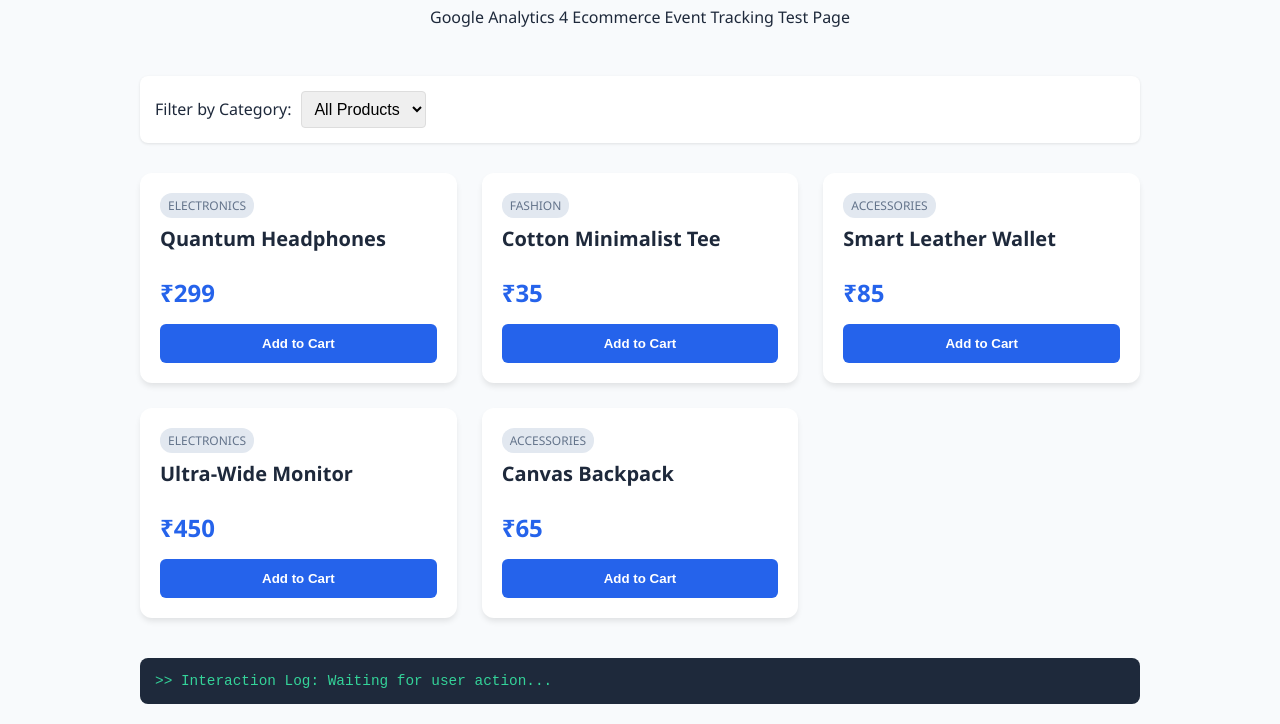
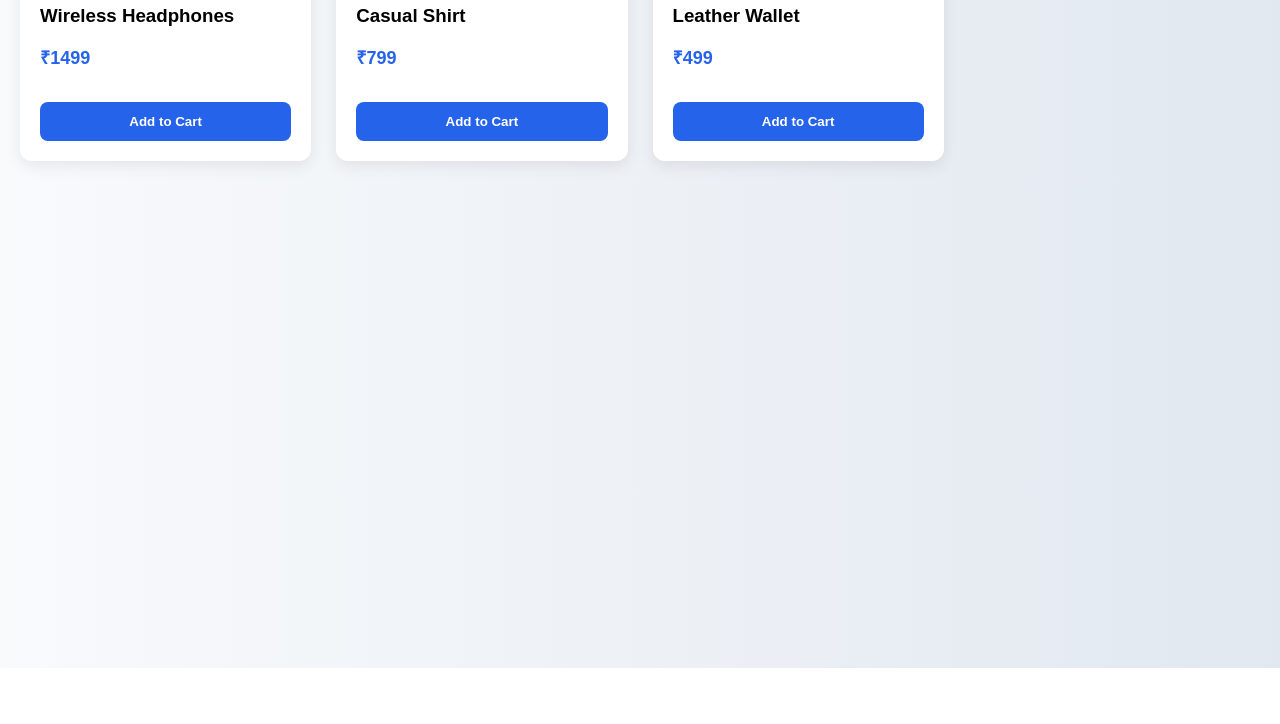
Before and after one commit to shreeshapj-Git/EduShop_demo, a plain HTML site: page index.html in a window 1280 px wide. Shown: the part 132-856 px from the top of the page. After the commit the page ends 800 px from the top, so only its background shows below. Drawn offline with Linux system fonts and the light colour scheme.

Commit message:
Update index.html
reduced GA event
detailed explanation in comments for instructions

```diff
--- a/index.html
+++ b/index.html
@@ -1,161 +1,356 @@
 <!DOCTYPE html>
-<html lang="en">
+<html>
 <head>
+
 <meta charset="UTF-8">
-    <meta name="viewport" content="width=device-width, initial-scale=1.0">
-    <title>EduShop | GA4 Ecommerce Demo</title>
+<title>GA Teaching Demo - Ecommerce</title>
+
+<style>
+
+body{
+font-family: Arial, sans-serif;
+background: linear-gradient(to right, #f8fafc, #e2e8f0);
+padding:20px;
+margin:0;
+}
+
+h2{
+text-align:center;
+margin-bottom:30px;
+}
+
+/* Grid Layout */
+.grid{
+display:grid;
+grid-template-columns:repeat(auto-fill,minmax(250px,1fr));
+gap:25px;
+}
+
+/* Product Card */
+.card{
+background:white;
+padding:20px;
+border-radius:12px;
+cursor:pointer;
+box-shadow:0 5px 15px rgba(0,0,0,0.08);
+transition: all 0.3s ease;
+position:relative;
+overflow:hidden;
+}
+
+/* Hover Effect */
+.card:hover{
+transform: translateY(-8px);
+box-shadow:0 12px 25px rgba(0,0,0,0.15);
+}
+
+/* Subtle Click Effect */
+.card:active{
+transform: scale(0.98);
+}
+
+/* Price Styling */
+.card p{
+font-size:18px;
+font-weight:bold;
+color:#2563eb;
+}
+
+/* Button Styling */
+button{
+width:100%;
+padding:12px;
+background:#2563eb;
+color:white;
+border:none;
+margin-top:15px;
+cursor:pointer;
+border-radius:8px;
+font-weight:bold;
+transition: all 0.3s ease;
+}
+
+/* Button Hover */
+button:hover{
+background:#1e40af;
+transform: translateY(-2px);
+}
+
+/* Button Click */
+button:active{
+transform: scale(0.95);
+}
+
+/* Smooth fade-in animation when cards load */
+.card{
+animation: fadeIn 0.5s ease forwards;
+opacity:0;
+}
+
+@keyframes fadeIn{
+to{
+opacity:1;
+}
+}
+
+</style>
+
+<!-- =====================================================
+LEVEL 1: BASIC GA SETUP
+
+This line loads the Google Analytics tracking library (gtag.js).
+
+Explanation for beginners:
+- This script connects your website to Google Analytics.
+- It downloads Google's tracking code from their server.
+- Without this, Google Analytics cannot record any data.
+- The "async" keyword means the script loads in the background
+  without slowing down the page loading.
+- Replace G-XXXXXXXX with your actual GA Measurement ID.
+
+===================================================== -->
 
 <script async src="https://www.googletagmanager.com/gtag/js?id=G-EQMDD3LYBM"></script>
+
 <script>
+
 window.dataLayer = window.dataLayer || [];
+
 function gtag(){dataLayer.push(arguments);}
+
 gtag('js', new Date());
 
-      // Standard Page View (Automatic)
+/*
+This initializes Google Analytics tracking for your website.
+
+Explanation for beginners:
+- 'config' tells Google Analytics which property (account) to send data to.
+- It activates tracking for the page.
+- When this runs, GA automatically records a page view event.
+- Replace G-XXXXXXXX with your real Measurement ID.
+*/
  gtag('config', 'G-EQMDD3LYBM', { 'debug_mode': true });
+
 </script>
 
-    <style>
-        :root { --primary: #2563eb; --secondary: #64748b; --bg: #f8fafc; }
-        body { font-family: 'Segoe UI', Tahoma, Geneva, Verdana, sans-serif; background: var(--bg); margin: 0; padding: 20px; color: #1e293b; }
-        .container { max-width: 1000px; margin: auto; }
-        header { text-align: center; padding: 2rem 0; }
+</head>
 
-        /* Filter Section */
-        .controls { background: white; padding: 15px; border-radius: 8px; margin-bottom: 30px; display: flex; align-items: center; gap: 10px; box-shadow: 0 1px 3px rgba(0,0,0,0.1); }
-        select { padding: 8px; border-radius: 4px; border: 1px solid #ddd; font-size: 1rem; }
-
-        /* Product Grid */
-        .grid { display: grid; grid-template-columns: repeat(auto-fill, minmax(280px, 1fr)); gap: 25px; }
-        .card { background: white; border-radius: 12px; padding: 20px; transition: transform 0.2s; box-shadow: 0 4px 6px -1px rgba(0,0,0,0.1); cursor: pointer; position: relative; }
-        .card:hover { transform: translateY(-5px); border: 2px solid var(--primary); }
-        .category-badge { font-size: 0.75rem; background: #e2e8f0; padding: 4px 8px; border-radius: 12px; text-transform: uppercase; color: var(--secondary); }
-        h3 { margin: 10px 0; font-size: 1.25rem; }
-        .price { font-size: 1.5rem; font-weight: bold; color: var(--primary); margin-bottom: 15px; }
-
-        button { width: 100%; background: var(--primary); color: white; border: none; padding: 12px; border-radius: 6px; font-weight: 600; cursor: pointer; transition: background 0.2s; }
-        button:hover { background: #1d4ed8; }
-
-        /* Debug Console Simulation */
-        #log { margin-top: 40px; padding: 15px; background: #1e293b; color: #34d399; border-radius: 8px; font-family: monospace; font-size: 0.9rem; max-height: 200px; overflow-y: auto; }
-    </style>
-</head>
 <body>
 
-<div class="container">
-    <header>
-        <h1>EduShop Demo Store</h1>
-        <p>Google Analytics 4 Ecommerce Event Tracking Test Page</p>
-    </header>
+<h2>EduShop GA Teaching Demo</h2>
 
-    <div class="controls">
-        <label for="categoryFilter">Filter by Category:</label>
-        <select id="categoryFilter" onchange="filterProducts()">
-            <option value="All">All Products</option>
-            <option value="Electronics">Electronics</option>
-            <option value="Fashion">Fashion</option>
-            <option value="Accessories">Accessories</option>
-        </select>
-    </div>
-
-    <div class="grid" id="productGrid">
-        </div>
-
-    <div id="log">>> Interaction Log: Waiting for user action...</div>
-</div>
+<div class="grid" id="productGrid"></div>
 
 <script>
-    // 2. DUMMY PRODUCT DATA
-    const products = [
-        { id: 'p1', name: 'Quantum Headphones', price: 299, category: 'Electronics' },
-        { id: 'p2', name: 'Cotton Minimalist Tee', price: 35, category: 'Fashion' },
-        { id: 'p3', name: 'Smart Leather Wallet', price: 85, category: 'Accessories' },
-        { id: 'p4', name: 'Ultra-Wide Monitor', price: 450, category: 'Electronics' },
-        { id: 'p5', name: 'Canvas Backpack', price: 65, category: 'Accessories' }
+
+/* Dummy Product Data */
+
+const products=[
+
+{ id:'p1', name:'Wireless Headphones', price:1499, category:'Electronics' },
+
+{ id:'p2', name:'Casual Shirt', price:799, category:'Fashion' },
+
+{ id:'p3', name:'Leather Wallet', price:499, category:'Accessories' }
+
 ];
 
-    // 3. TRACKING FUNCTIONS (The Core of the Demo)
 
-    // Function to log actions to the on-screen console for students to see
-    function debugLog(message) {
-        const log = document.getElementById('log');
-        log.innerHTML = `[${new Date().toLocaleTimeString()}] ${message}<br>` + log.innerHTML;
+/* =====================================================
+LEVEL 2: BASIC EVENT TRACKING
+
+    This function is called when a user clicks on a product.
+
+    Explanation for beginners:
+
+    - "product" is an object passed into the function.
+      It contains details like product name, price, category, etc.
+    - When a product is clicked, this function sends data
+      to Google Analytics.
+
+    ===================================================== */
+
+
+function trackProductView(product){
+
+
+
+	 /* =====================================================
+	    gtag('event', ...) sends a custom event to Google Analytics.
+
+	    - 'view_item' is the event name.
+	          It tells GA that a product was viewed.
+
+	    - Events help track user behaviour.
+	          Here we track which product the user clicked.
+
+	===================================================== */
+
+	gtag('event','view_item',{
+	/*=====================================================
+
+        This is an event parameter.
+
+        - product_name is a label we send along with the event.
+        - product.name gets the name from the product object.
+        - Example: "Quantum Headphones"
+
+        So GA receives:
+        Event = view_item
+        Parameter = product_name : "Quantum Headphones"
+       ===================================================== */
+		product_name:product.name
+	});
+
+/*=====================================================
+
+Explanation for beginners:
+
+- print messages in the browser's developer console.
+- It is mainly used for testing and debugging by developers.
+- It only helps the developer confirm that the function is working correctly.
+
+Example output in browser console:
+Viewed: Quantum Headphones
+===================================================== */
+console.log("Viewed:",product.name);
+
 }
 
-    // A: Track Product Selection (View Item)
-    function trackProductView(product) {
-        debugLog(`GA4 Event: <b>view_item</b> - Name: ${product.name}`);
 
-        gtag('event', 'view_item', {
-            currency: 'USD',
-            value: product.price,
-            items: [{
-                item_id: product.id,
-                item_name: product.name,
-                item_category: product.category,
-                price: product.price
-            }]
+/*=====================================================
+   LEVEL 2: BASIC EVENT TRACKING
+    This function runs when the user clicks the "Add to Cart" button.
+
+    - "event" represents the click event.
+    - "product" contains details of the product being added.
+    ===================================================== */
+function addToCart(event,product){
+
+event.stopPropagation();
+
+/*
+stopPropagation() stops the click event from moving to parent elements.
+
+Example:
+- The product card has a click event (view product).
+- The "Add to Cart" button is inside the card.
+
+Without stopPropagation():
+Clicking the "Add to Cart" button also triggers the parent card click,
+so the product view event (trackProductView / view_item) will run
+along with the add_to_cart event.
+
+With stopPropagation():
+Only the add_to_cart event runs; the product view event is prevented.
+*/
+
+
+gtag('event','add_to_cart',{
+product_name:product.name
 });
+
+
+alert(product.name+" added to cart");
+
 }
 
-    // B: Track Add to Cart
-    function trackAddToCart(event, product) {
-        event.stopPropagation(); // Prevents triggering the card click (product view)
-        debugLog(`GA4 Event: <b>add_to_cart</b> - Item: ${product.name}`);
 
-        gtag('event', 'add_to_cart', {
-            currency: 'USD',
-            value: product.price,
-            items: [{
-                item_id: product.id,
-                item_name: product.name,
-                item_category: product.category,
-                price: product.price,
-                quantity: 1
+/* =====================================================
+LEVEL 3: INDUSTRY LEVEL GA4 ECOMMERCE SCHEMA
+
+Explanation for beginners:
+
+- This version sends detailed ecommerce data to Google Analytics.
+- Instead of sending only the product name, we send structured
+  information (called parameters).
+- GA4 understands this standard format and can calculate
+  revenue, product performance, and conversion reports.
+
+Students learn:
+- items array (list of products involved in the event)
+- parameters (extra information sent with event)
+- revenue tracking (price + currency)
+===================================================== */
+
+function addToCart(event,product){
+
+    // Prevents parent product card click (view_item event)
+    event.stopPropagation();
+
+    // Sends ecommerce event to Google Analytics
+    gtag('event','add_to_cart',{
+
+        // Currency used for transaction value
+        currency:'INR',
+
+        // Monetary value associated with the event
+        // Helps GA calculate total revenue metrics
+        value:product.price,
+
+        // items = array containing product details
+        // GA4 expects ecommerce data in this format
+        items:[{
+
+            // Unique product identifier
+            item_id:product.id,
+
+            // Product name
+            item_name:product.name,
+
+            // Product category
+            item_category:product.category,
+
+            // Individual item price
+            price:product.price,
+
+            // Quantity added to cart
+            quantity:1
         }]
+
     });
-        alert(`${product.name} added to cart!`);
+
 }
 
-    // C: Track Category Filtering
-    function filterProducts() {
-        const category = document.getElementById('categoryFilter').value;
-        debugLog(`GA4 Event: <b>select_content</b> - Category: ${category}`);
 
-        gtag('event', 'select_content', {
-            content_type: 'product_category',
-            content_id: category
+
+
+/* Render Products */
+
+function renderProducts(){
+
+const grid=document.getElementById("productGrid");
+
+products.forEach(product=>{
+
+const card=document.createElement("div");
+
+card.className="card";
+
+card.onclick=()=>trackProductView(product);
+
+card.innerHTML=`
+
+<h3>${product.name}</h3>
+
+<p>₹${product.price}</p>
+
+<button onclick="addToCart(event, ${JSON.stringify(product).replace(/"/g,'&quot;')})">
+
+Add to Cart
+
+</button>
+
+`;
+
+grid.appendChild(card);
+
 });
 
-        renderProducts(category);
 }
 
-    // 4. RENDERING LOGIC
-    function renderProducts(filter = 'All') {
-        const grid = document.getElementById('productGrid');
-        grid.innerHTML = '';
+renderProducts();
 
-        const filtered = filter === 'All' ? products : products.filter(p => p.category === filter);
-
-        filtered.forEach(product => {
-            const card = document.createElement('div');
-            card.className = 'card';
-            card.onclick = () => trackProductView(product);
-
-            card.innerHTML = `
-                <span class="category-badge">${product.category}</span>
-                <h3>${product.name}</h3>
-                <p class="price">₹${product.price}</p>
-                <button onclick="trackAddToCart(event, ${JSON.stringify(product).replace(/"/g, '&quot;')})">
-                    Add to Cart
-                </button>
-            `;
-            grid.appendChild(card);
-        });
-    }
-
-    // Initialize the page
-    renderProducts();
 </script>
 
 </body>
```
Lines whose indentation alone changed are shown as unchanged.
